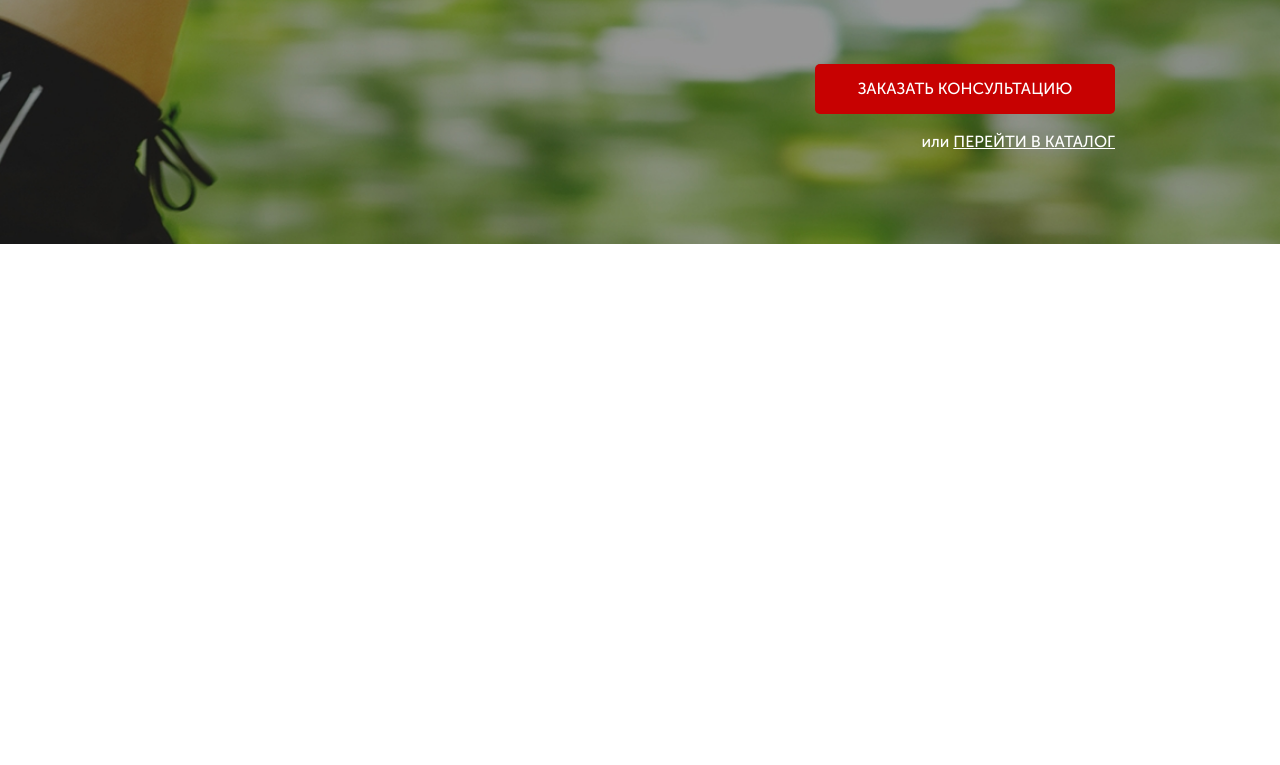
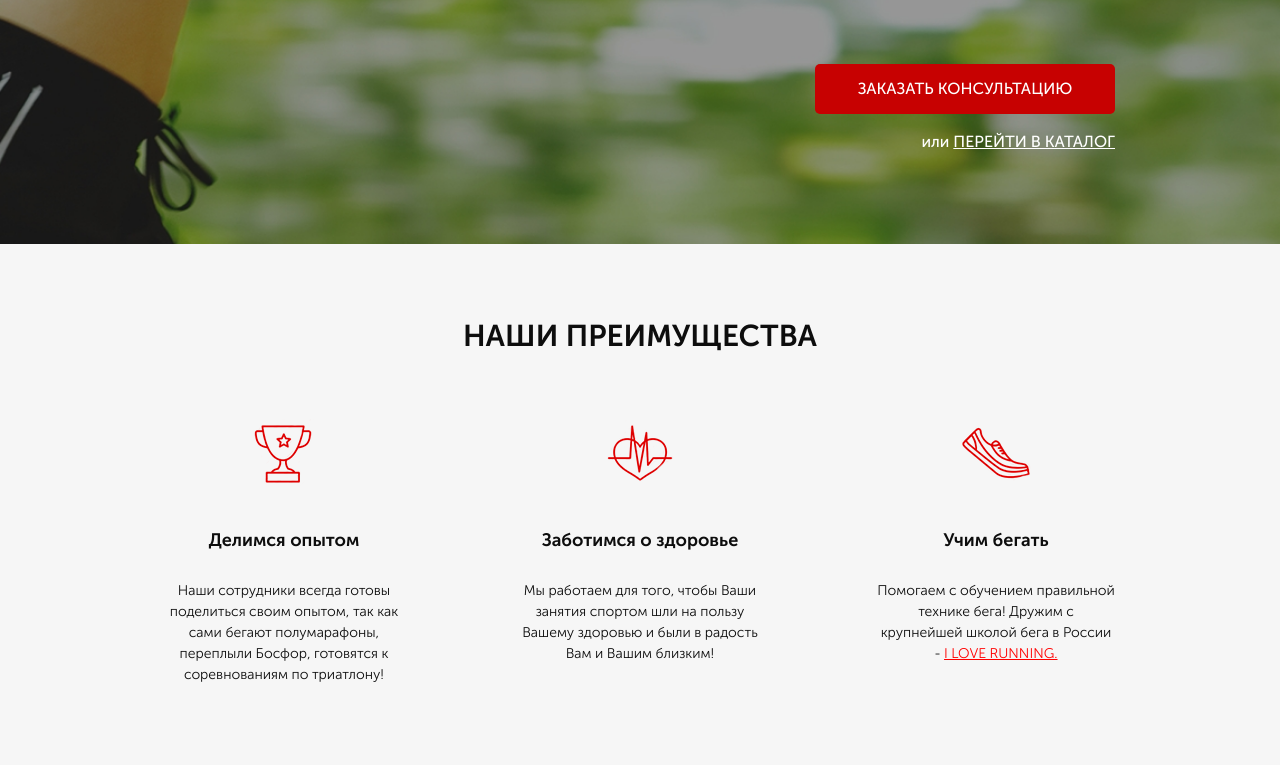
Before and after one commit to PavelShep/Pulse, a website: page src/index.html in a window 1280 px wide. Shown: the part 482-1247 px from the top of the page. Before the commit the page ends 800 px from the top, so only its background shows below. Drawn offline with Linux system fonts and the light colour scheme.

Commit message:
add section advantages

```diff
--- a/src/index.html
+++ b/src/index.html
@@ -54,5 +54,40 @@
             </div>
         </div>
     </div>
+
+    <div class="advantages">
+        <div class="container">
+            <h2 class="title">НАШИ ПРЕИМУЩЕСТВА</h2>
+
+            <div class="advantages__wrapper">
+                <div class="advantages__item">
+                    <img src="icons/advantages/cup.png" alt="cup">
+                    <div class="advantages__subtitle">Делимся опытом</div>
+                    <div class="advantages__descr">
+                        Наши сотрудники всегда готовы поделиться своим опытом,
+                        так как сами бегают полумарафоны, переплыли Босфор,
+                        готовятся к соревнованиям по триатлону!
+                    </div>
+                </div>
+                <div class="advantages__item">
+                    <img src="icons/advantages/heart.png" alt="heart">
+                    <div class="advantages__subtitle">Заботимся о здоровье</div>
+                    <div class="advantages__descr">
+                        Мы работаем для того, чтобы Ваши занятия спортом шли на пользу
+                        Вашему здоровью и были в радость Вам и Вашим близким!
+                    </div>
+                </div>
+                <div class="advantages__item">
+                    <img src="icons/advantages/shoe.png" alt="shoe">
+                    <div class="advantages__subtitle">Учим бегать</div>
+                    <div class="advantages__descr">
+                        Помогаем с обучением правильной технике бега!
+                        Дружим с крупнейшей школой бега в России -
+                        <a href="#">I LOVE RUNNING.</a>
+                    </div>
+                </div>
+            </div>
+        </div>
+    </div>
 </body>
 </html>
--- /dev/null
+++ b/src/sass/blocks/_advantages.scss
@@ -0,0 +1,32 @@
+.advantages {
+    padding: 70px 0 80px 0;
+    background-color: #f6f6f6;
+    &__wrapper {
+        margin-top: 60px;
+        display: flex;
+        justify-content: space-between;
+    }
+    &__item {
+        display: flex;
+        flex-direction: column;
+        align-items: center;
+        max-width: 238px;
+    }
+    &__subtitle {
+        margin-top: 38px;
+        color: #0d0d0d;
+        font-size: 18px;
+        font-weight: 700;
+    }
+    &__descr {
+        margin-top: 26px;
+        color: #0d0d0d;
+        font-size: 14px;
+        font-weight: 300;
+        text-align: center;
+        a {
+            color: #ff0000;
+            text-decoration: underline;
+        }
+    }
+}
--- /dev/null
+++ b/src/sass/blocks/_titles.scss
@@ -0,0 +1,6 @@
+.title {
+    color: #0d0d0d;
+    font-size: 30px;
+    font-weight: 700;
+    text-align: center;
+}
--- a/src/sass/style.scss
+++ b/src/sass/style.scss
@@ -11,3 +11,5 @@
 @import 'blocks/promo';
 @import 'blocks/header';
 @import 'blocks/buttons';
+@import 'blocks/advantages';
+@import 'blocks/titles';
```
Also changed, not shown: src/css/style.min.css.
